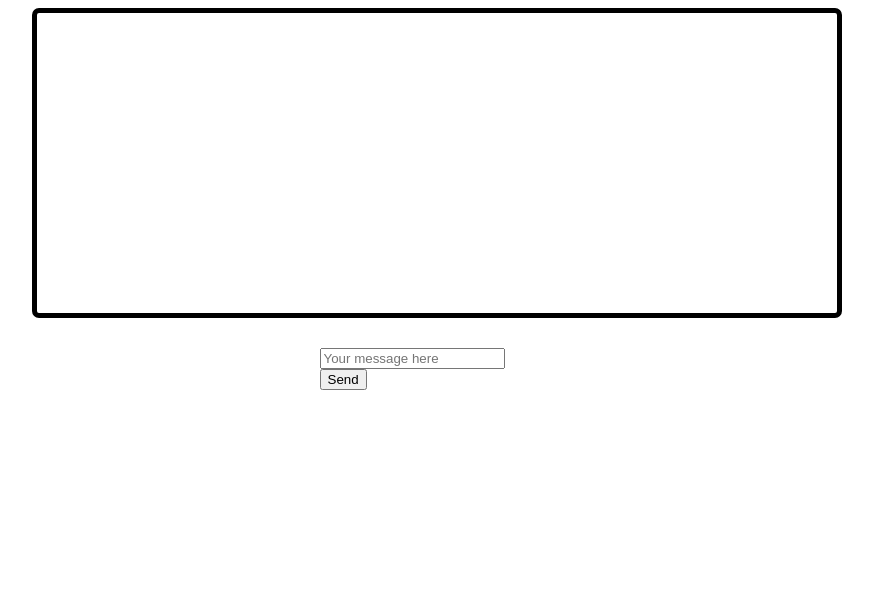
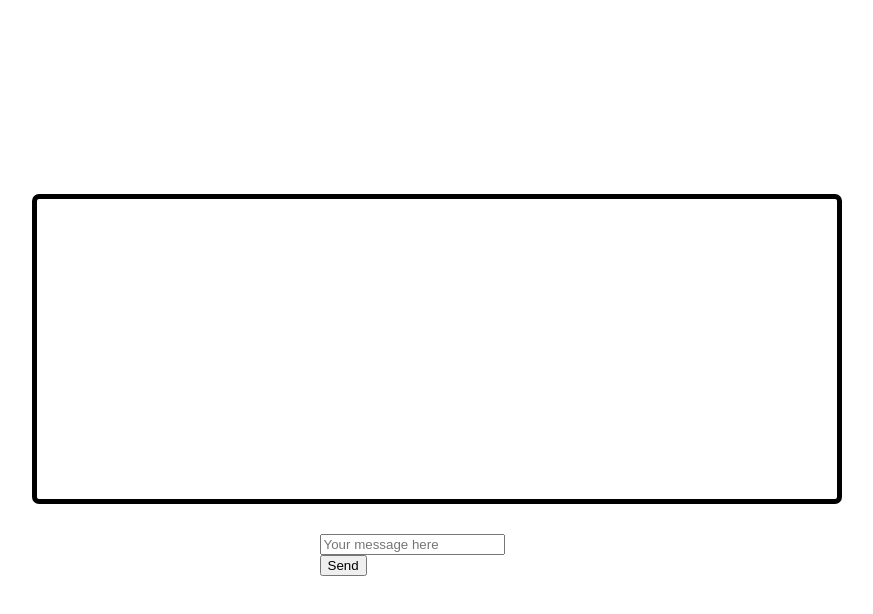
Before and after one commit to grantlindberg4/cry-wolf, a website: page index.html in a window 1280 px wide. Shown: the whole page, without its empty margins (203-1076 px from the left). Drawn offline with Linux system fonts and the light colour scheme.

Commit message:
Refactor messaging system

```diff
--- a/index.html
+++ b/index.html
@@ -13,18 +13,26 @@
         border: 5px solid black;
         border-radius: 7px;
       }
-      #send-controls {
+      #user-input {
         width: 235px;
         margin: 30px auto;
+      }
+      .messaging-system {
+        position: absolute;
+        top: 50%;
+        left: 50%;
+        transform: translate(-50%, -50%);
       }
     </style>
     <script src="app.js"></script>
   </head>
   <body>
-    <div id="log"></div>
-    <div id="send-controls">
-      <input type="text" placeholder="Your message here" id="text" />
-      <button id="send-button">Send</button>
+    <div class="messaging-system">
+      <div id="log"></div>
+      <div id="user-input">
+        <input type="text" placeholder="Your message here" id="text" />
+        <button id="send-button">Send</button>
+      </div>
     </div>
   </body>
 </html>
```
